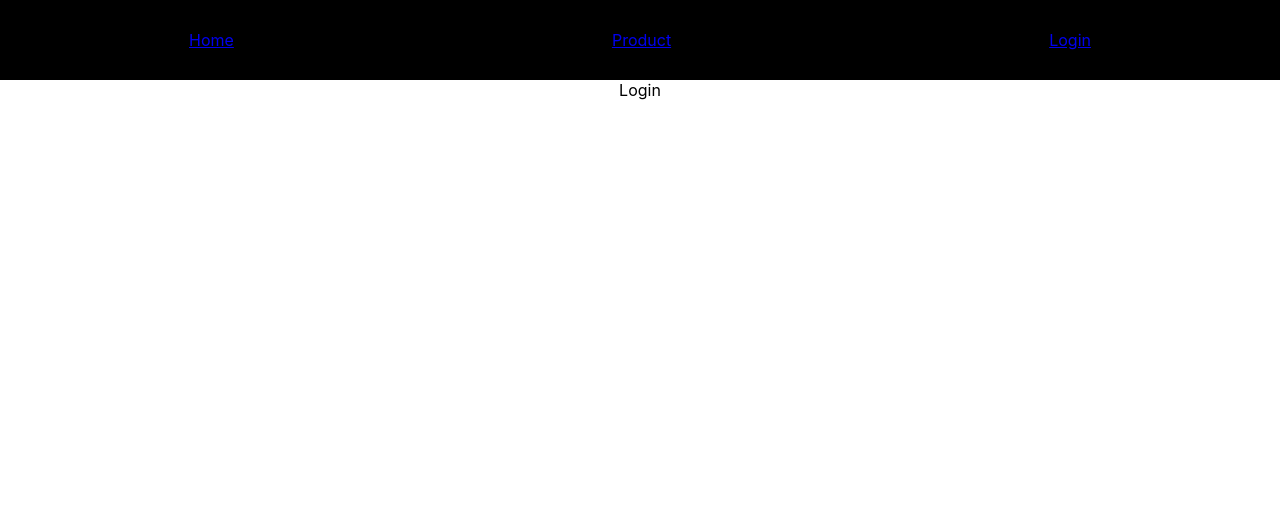
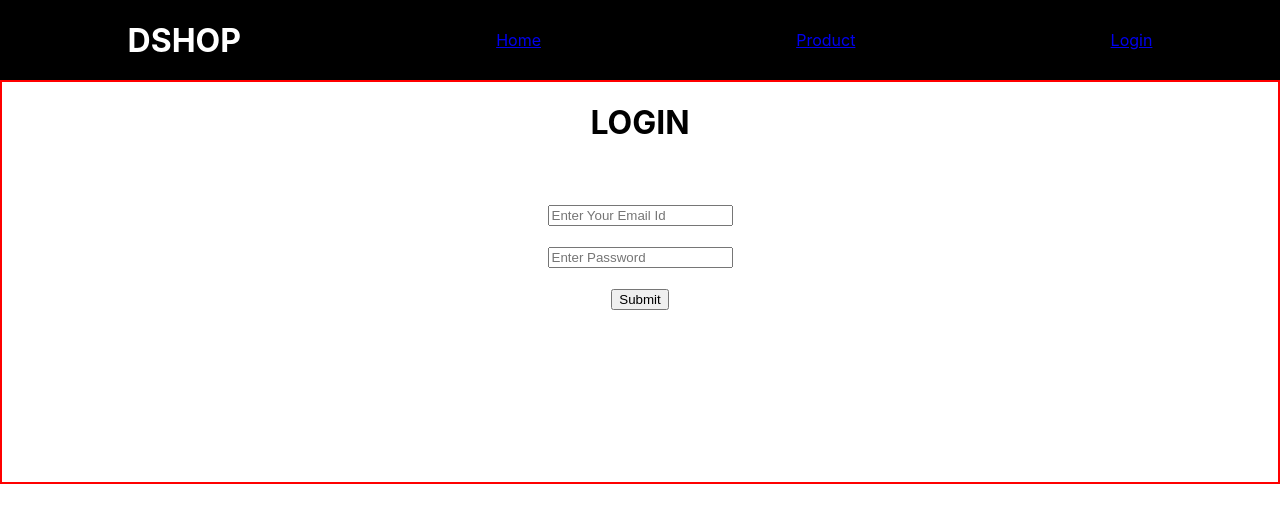
Before and after one commit to samrat124/Dshop, a React (Create React App) app in the folder dshop-client/: page /login in a window 1280 px wide. Shown: the top 522 px of the page. Built offline with nearby package versions, Linux system fonts and the light colour scheme.

Commit message:
login,navbar and redux implemented

```diff
--- a/dshop-client/src/App.js
+++ b/dshop-client/src/App.js
@@ -4,15 +4,20 @@ import Category from './Components/Category';
 import { BrowserRouter } from 'react-router-dom';
 import AllRoutes from './Components/AllRoutes';
 import Navbar from './Components/Navbar';
+import {Provider} from 'react-redux'
+import { store } from './Components/Redux/Store';
 
 function App() {
   return (
     <div className="App">
 
        <BrowserRouter>
+       <Provider store={store}>
        <Navbar/>
        <AllRoutes/>
+       </Provider>
        </BrowserRouter>
+
     </div>
   );
 }
--- a/dshop-client/src/Components/Category.jsx
+++ b/dshop-client/src/Components/Category.jsx
@@ -2,8 +2,10 @@ import React,{useState,useEffect} from 'react'
 import axios from 'axios'
 import CatgCard from './CatgCard';
 
+
 const Category = () => {
     const [category,setCategory]=useState([]);
+
      useEffect(()=>{
        axios.get('https://api.escuelajs.co/api/v1/categories').then((res)=>{
         setCategory(res.data);
--- a/dshop-client/src/Components/CatgCard.jsx
+++ b/dshop-client/src/Components/CatgCard.jsx
@@ -6,7 +6,7 @@ const CatgCard = (props) => {
     let{image,name}=props
   return (
    <Link to={`/product/${name}`}> <div >
-        <img style={{width:'100%'}} src={image} alt={name} />
+        <img style={{width:'100%',height:'300px'}} src={image} alt={name} />
         <h3 style={{}}>{name}</h3>
     </div>
     </Link>
--- a/dshop-client/src/Components/Login.jsx
+++ b/dshop-client/src/Components/Login.jsx
@@ -1,8 +1,41 @@
-import React from 'react'
+import React, { useState } from 'react'
+import './login.css'
 
 const Login = () => {
+  // const [email,setEmail]=useState(null);
+  // const[password,setPassword]=useState(null);
+  const[input,setInput]=useState('');
+  let handleSubmit=(e)=>{
+   e.preventDefault()
+
+  }
+  let handleChange=(e)=>{
+    e.preventDefault()
+    let name=e.target.name;
+     const value=e.target.value;
+    let password=e.target.password;
+    setInput(values=>({...values,[name]:value}))
+
+     console.log(input);
+
+  }
   return (
-    <div>Login</div>
+    <div  >
+      <div  className='loginForm'>
+      <form onSubmit={handleSubmit}  >
+        <h1>LOGIN</h1>
+        <br/>
+        <br/>
+        <input type="email" placeholder='Enter Your Email Id'name='email' onChange={handleChange}/>
+        <br/>
+        <br/>
+        <input type="password" placeholder='Enter Password' name='password' onChange={handleChange}/>
+        <br/>
+        <br/>
+        <input type="submit" />
+      </form>
+      </div>
+    </div>
   )
 }
 
--- a/dshop-client/src/Components/Navbar.jsx
+++ b/dshop-client/src/Components/Navbar.jsx
@@ -1,9 +1,11 @@
 import React from 'react'
 import {Link} from 'react-router-dom'
+import './navbar.css'
 
 const Navbar = () => {
   return (
     <div style={{width:'100%', display:'flex',justifyContent:'space-around',height:'80px',backgroundColor:'black',position:'sticky',zIndex:'5',top:'0',alignItems:'center'}}>
+      <h1 className='logoNav'>DSHOP</h1>
         <Link to='/'>Home</Link>
         <Link to='/product/name'>Product</Link>
          <Link to='/login'>Login</Link>
--- /dev/null
+++ b/dshop-client/src/Components/Redux/Reducer.jsx
@@ -0,0 +1,15 @@
+let initial={
+    catgData:[]
+}
+
+export const reducer=(data=initial,action)=>{
+ switch(action.type){
+    case "cData":
+        return{
+            catgData:[...data.catgData,action.payload]
+        }
+        default:{
+            return data
+        }
+ }
+}
--- /dev/null
+++ b/dshop-client/src/Components/Redux/Store.jsx
@@ -0,0 +1,4 @@
+import { reducer } from "./Reducer";
+import { createStore } from 'redux'
+
+export const store=createStore(reducer,window.__REDUX_DEVTOOLS_EXTENSION__ && window.__REDUX_DEVTOOLS_EXTENSION__());
--- /dev/null
+++ b/dshop-client/src/Components/login.css
@@ -0,0 +1,5 @@
+.loginForm{
+    border: 2px solid red;
+    height: 400px;
+    margin-top: '200px';
+}
--- /dev/null
+++ b/dshop-client/src/Components/navbar.css
@@ -0,0 +1,4 @@
+.logoNav{
+   color: white;
+
+}
```
Also changed, not shown: dshop-client/src/Components/Redux/Action.jsx (added, +13 -0 lines).
